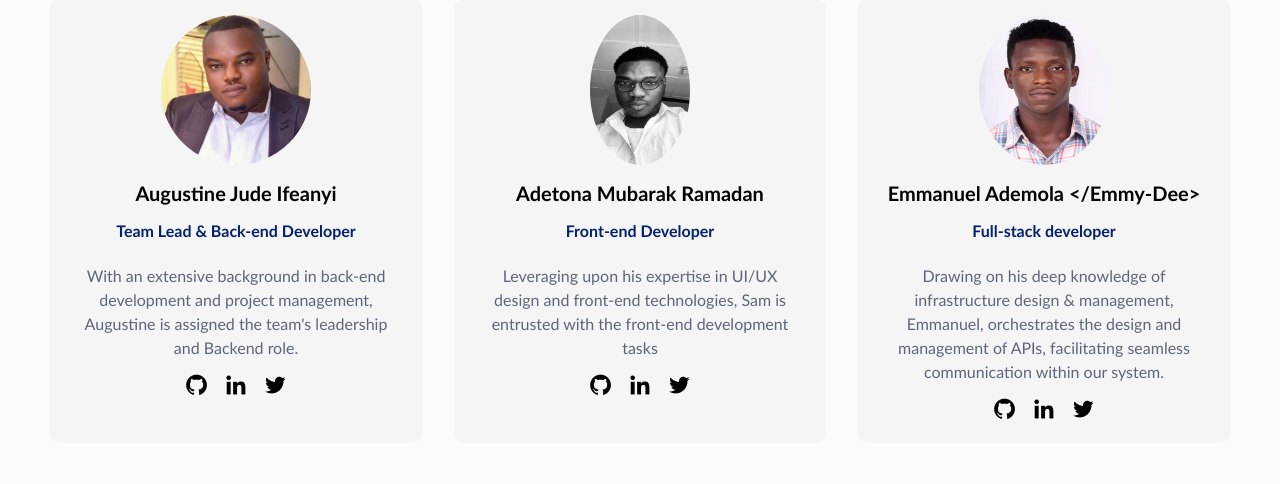
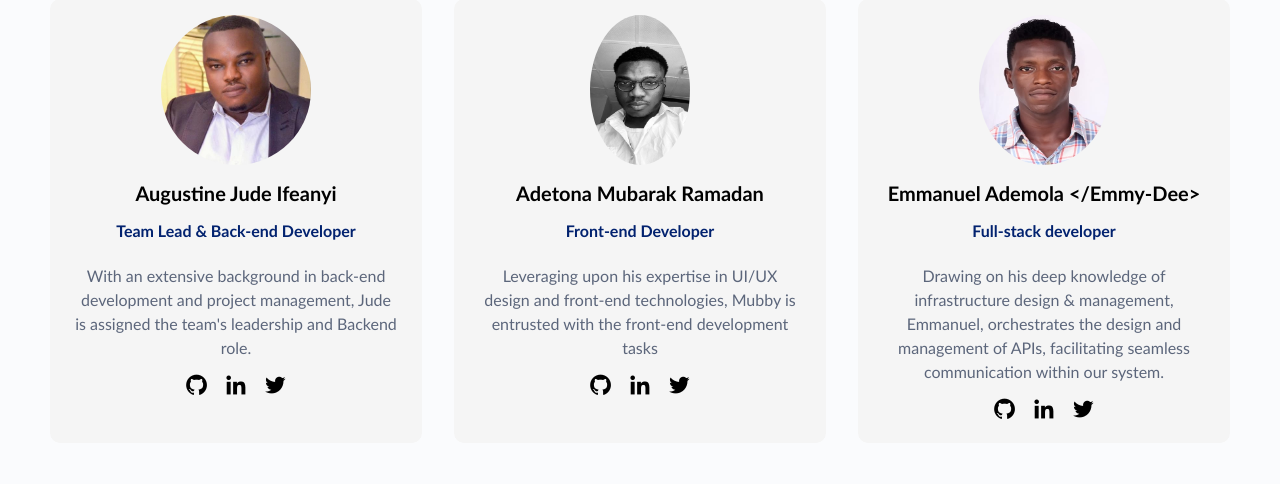
Before and after one commit to Augustinejude365/Portfolio-Project---CurrencyMate, a Flask app: page / in a window 1280 px wide. Shown: the part 1909-2393 px from the top of the page. Run offline with Flask 2, Linux system fonts and the light colour scheme; parts of the project's set-up code (start-up, migrations or seed data) failed here and were passed over.

Commit message:
updated: team members

```diff
--- a/templates/index.html
+++ b/templates/index.html
@@ -110,7 +110,7 @@
 							<img id="jude" src="{{ url_for('static', filename='images/jude.jpg') }}" alt="Augustine Jude - Team member">
 							<h4>Augustine Jude Ifeanyi</h4>
 							<h5>Team Lead &amp; Back-end Developer</h5>
-							<p>With an extensive background in back-end development and project management, Augustine is assigned the team's leadership and Backend role.</p>
+							<p>With an extensive background in back-end development and project management, Jude is assigned the team's leadership and Backend role.</p>
 							<div class="team-socials">
 								<a href="https://github.com/Augustinejude365" target="_blank"><i class='bx bxl-github' style='color:#000000'></i></a>
 								<a href="#"><i class='bx bxl-linkedin' style='color:#000000'></i></a>
@@ -121,7 +121,7 @@
 							<img id="mubby" src="{{ url_for('static', filename='images/mubby.jpg') }}" alt="Adetona Mubarak - Team member">
 							<h4>Adetona Mubarak Ramadan</h4>
 							<h5>Front-end Developer</h5>
-							<p>Leveraging upon his expertise in UI/UX design and front-end technologies, Sam is entrusted with the front-end development tasks</p>
+							<p>Leveraging upon his expertise in UI/UX design and front-end technologies, Mubby is entrusted with the front-end development tasks</p>
 							<div class="team-socials">
 								<a href="https://github.com/Mubby2003" target="_blank"><i class='bx bxl-github' style='color:#000000'></i></a>
 								<a href="#"><i class='bx bxl-linkedin' style='color:#000000'></i></a>
```
